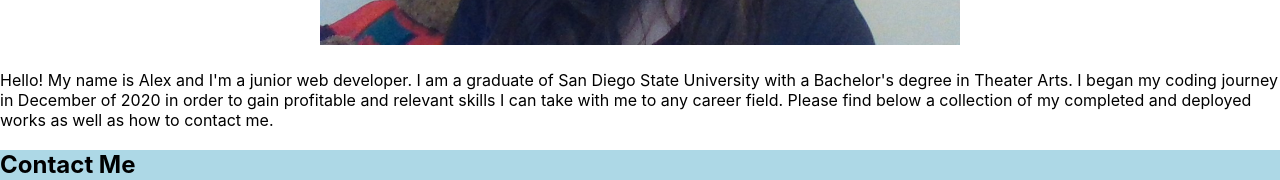
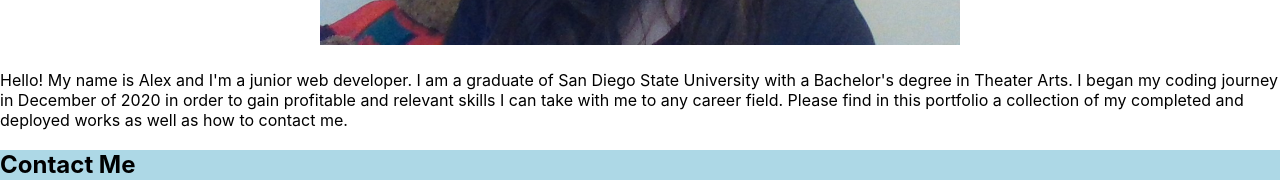
Before and after one commit to allykatrocks/React-Portfolio, a React (Create React App) app: page / in a window 1280 px wide. Shown: the part 511-691 px from the top of the page. Built offline with nearby package versions, Linux system fonts and the light colour scheme.

Commit message:
fixed resume li and edited bio

```diff
--- a/src/App.css
+++ b/src/App.css
@@ -45,3 +45,7 @@ li:hover {
 footer {
   background-color: lightblue;
 }
+
+.skills {
+  display: grid;
+}
--- a/src/pages/AboutMe.js
+++ b/src/pages/AboutMe.js
@@ -10,7 +10,7 @@ const AboutMe = () => {
       of San Diego State University with a Bachelor's degree in Theater
       Arts. I began my coding journey in December of 2020 in order to gain
       profitable and relevant skills I can take with me to any career field.
-      Please find below a collection of my completed and deployed works as
+      Please find in this portfolio a collection of my completed and deployed works as
       well as how to contact me.
     </p>
   </section>)
```
